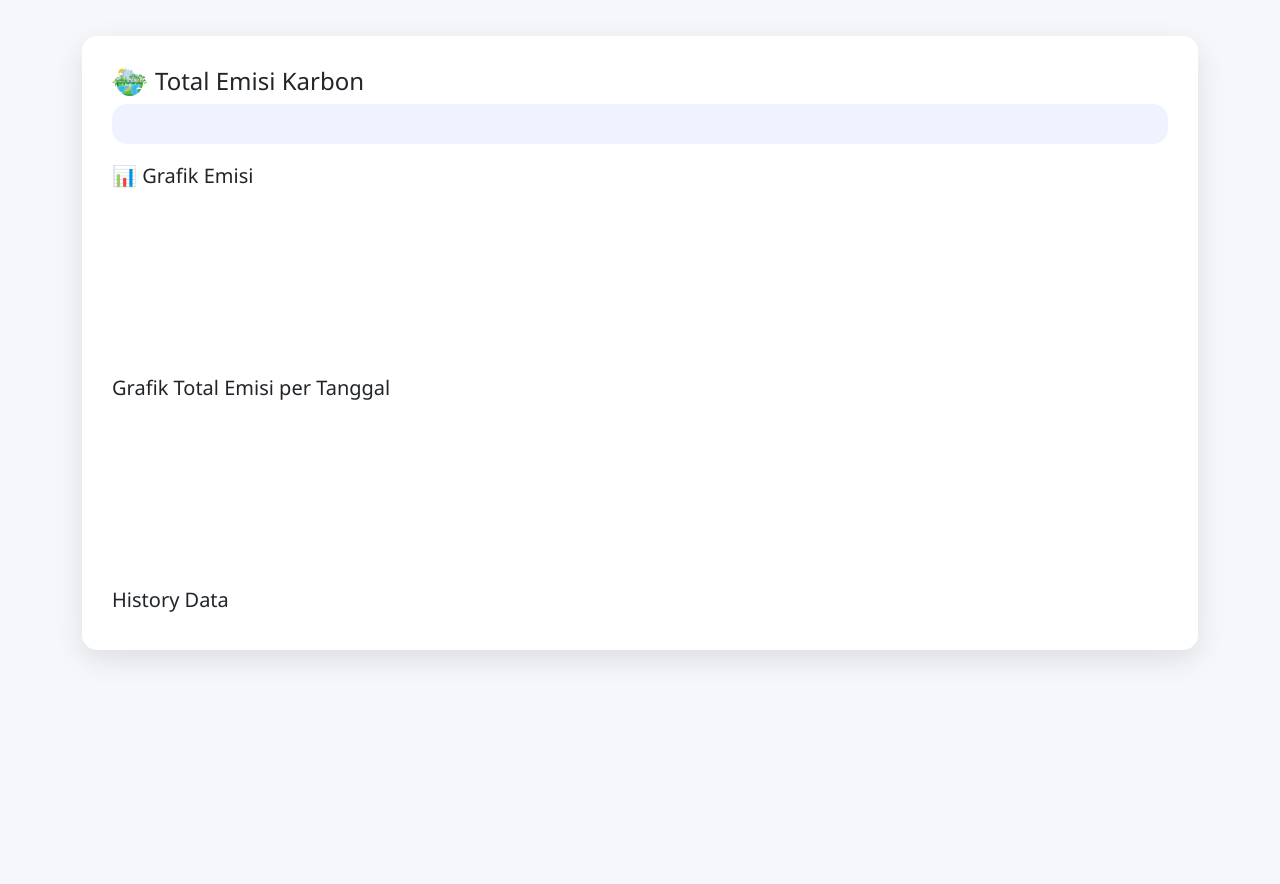
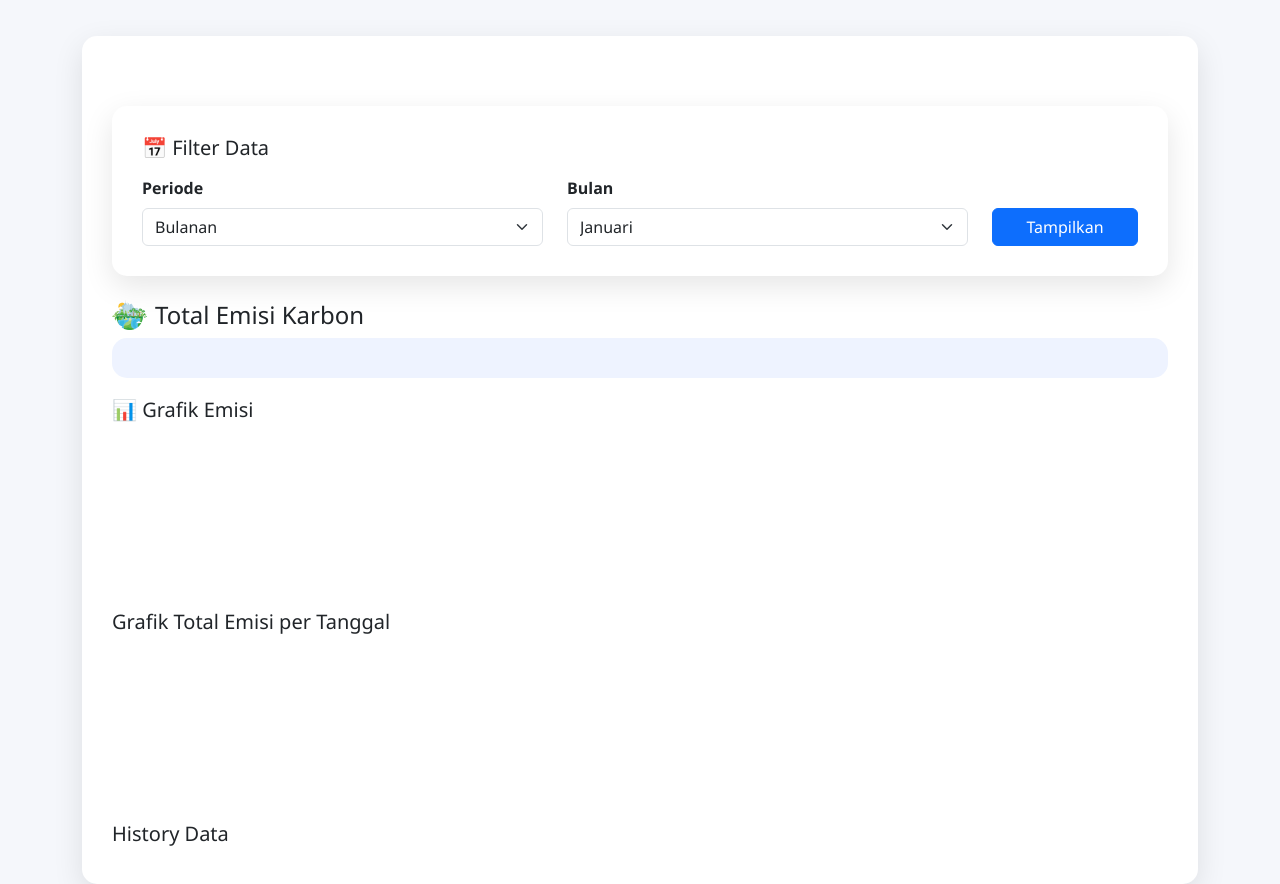
Before and after one commit to aisyahhmraa/carbon-footprint, a website: page public/user-dashboard.html in a window 1280 px wide. Shown: the part 42-926 px from the top of the page. Before the commit the page ends 800 px from the top, so only its background shows below. Drawn offline with nearby package versions, Linux system fonts and the light colour scheme; no server answers.

Commit message:
fix user

```diff
--- a/public/user-dashboard.html
+++ b/public/user-dashboard.html
@@ -72,6 +72,28 @@ tr:hover {
 
 <div class="container-box">
 
+<div class="container-box mb-4">
+    <h5 class="mb-3">📅 Filter Data</h5>
+    <div class="row">
+        <div class="col-md-5">
+            <label class="form-label fw-bold">Periode</label>
+            <select id="periodType" class="form-select" onchange="changePeriod()">
+                <option value="monthly">Bulanan</option>
+                <option value="quarterly">Triwulan</option>
+                <option value="semester">Semester</option>
+                <option value="yearly">Tahunan</option>
+            </select>
+        </div>
+        <div class="col-md-5">
+            <label id="periodLabel" class="form-label fw-bold"> Bulan </label>
+            <select id="periodValue" class="form-select"> </select>
+        </div>
+        <div class="col-md-2 d-flex align-items-end">
+            <button class="btn btn-primary w-100" onclick="loadHistory()"> Tampilkan </button>
+        </div>
+    </div>
+</div>
+
 <h4 class="d-flex align-items-center gap-2">
     <img src="total.png" width="35">
     Total Emisi Karbon
@@ -120,11 +142,61 @@ let totalChart = null;
 let activeButton = null;
 
 // ======================
+// change period
+// ======================
+function changePeriod(){
+    const type = document.getElementById("periodType").value;
+    const label = document.getElementById("periodLabel");
+    const select = document.getElementById("periodValue");
+    select.innerHTML = "";
+    if(type==="monthly"){
+        label.innerText="Bulan";
+        const months=[
+            "Januari","Februari","Maret","April","Mei","Juni",
+            "Juli","Agustus","September","Oktober","November","Desember"
+        ];
+        months.forEach(m=>{
+            select.innerHTML+=`
+            <option value="${m}">
+                ${m}
+            </option>
+            `;
+        });
+    }
+    else if(type==="quarterly"){
+        label.innerText="Triwulan";
+        select.innerHTML=`
+        <option value="Q1">Q1 (Jan-Mar)</option>
+        <option value="Q2">Q2 (Apr-Jun)</option>
+        <option value="Q3">Q3 (Jul-Sep)</option>
+        <option value="Q4">Q4 (Okt-Des)</option>
+        `;
+    }
+    else if(type==="semester"){
+        label.innerText="Semester";
+        select.innerHTML=`
+        <option value="1">Semester 1</option>
+        <option value="2">Semester 2</option>
+        `;
+    }
+    else{
+        label.innerText="Tahun";
+        const year=new Date().getFullYear();
+        select.innerHTML=`
+        <option value="${year}">
+            ${year}
+        </option>
+        `;
+    }
+}
+
+// ======================
 // LOAD DATA
 // ======================
 function loadHistory(){
-
-    fetch('/history')
+    const type = document.getElementById("periodType").value;
+    const value = document.getElementById("periodValue").value;
+    fetch(`/history?type=${type}&value=${value}`)
     .then(res => res.json())
     .then(data => {
 
@@ -140,7 +212,7 @@ function loadHistory(){
         <table class="table table-bordered">
         <thead>
         <tr>
-            <th>Tanggal</th>
+            <th>Periode</th>
             <th>Nama Perguruan Tinggi</th>
             <th>Total Emisi</th>
             <th>Aksi</th>
@@ -151,21 +223,18 @@ function loadHistory(){
 
         data.forEach((item, index) => {
 
-            const date = item.created_at
-                ? new Date(item.created_at).toLocaleDateString()
-                : "Tidak ada tanggal";
-
+            const periode = `${item.month} ${item.year}`;
             const total = Number(item.total_emission) || 0;
 
             totalAll += total;
 
             // 🔥 masukin ke chart total
-            labels.push([date, item.university_name]);
+            labels.push([periode, item.university_name]);
             totals.push(total);
 
             html += `
             <tr>
-                <td>${date}</td>
+                <td>${periode}</td>
                 <td>${item.university_name ?? '-'}</td>
                 <td><b>${total} ton</b></td>
 
@@ -279,7 +348,7 @@ function showChart(index, element,  button){
     document.getElementById("selectedInfo").innerHTML =
         `📍 Menampilkan data:
         <b>${item.university_name ?? "-"}</b>
-        | ${date}`;
+        | ${periode}`;
 
     const listrik = Number(item.electricity_emission) || 0;
     const bus = Number(item.bus_emission) || 0;
@@ -365,7 +434,7 @@ function showChart(index, element,  button){
     }
 }
 
-// auto load
+changePeriod();
 loadHistory();
 
 </script>
```
